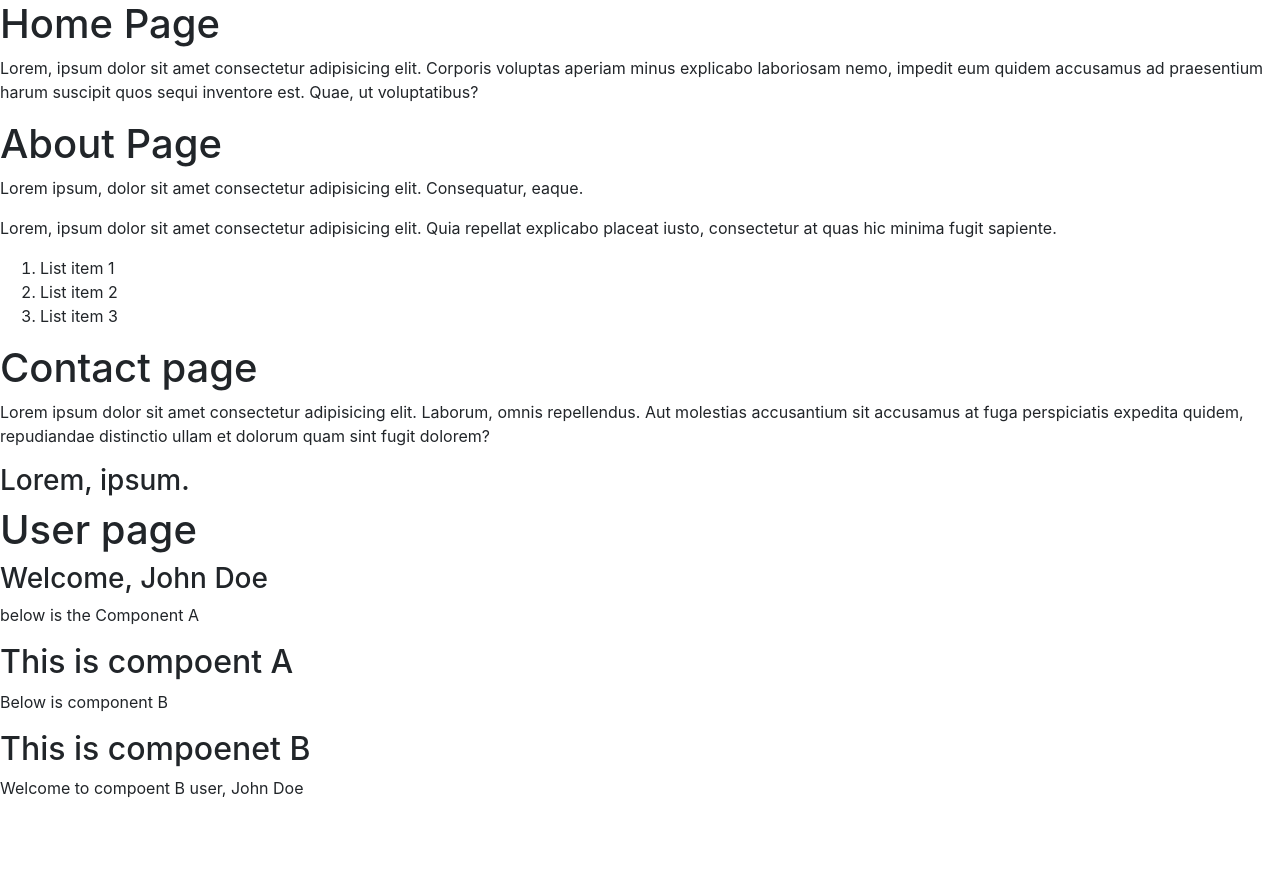
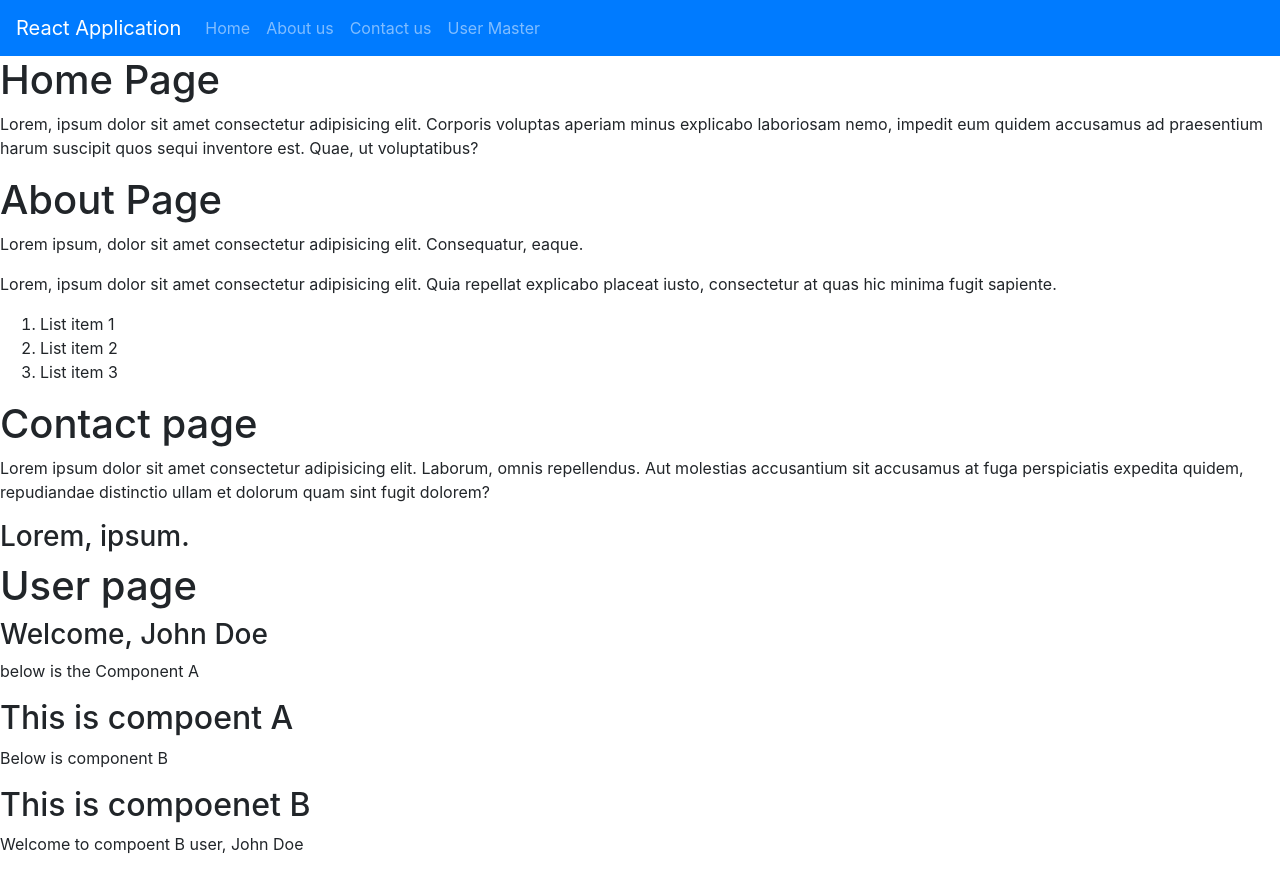
Before and after one commit to shirkeamy/October2024Batch, a React (Create React App) app in the folder react-test/my-app/: page /contact in a window 1280 px wide. Before the commit the page ends 816 px from the top, so only its background shows below. Built offline with nearby package versions, Linux system fonts and the light colour scheme.

Commit message:
Add navigation menu component

```diff
--- /dev/null
+++ b/react-test/my-app/src/Components/NavigationMenu.tsx
@@ -0,0 +1,32 @@
+import React from "react";
+
+const NavigationMenu: React.FC = () => {
+    return (
+
+        <nav className="navbar navbar-expand-lg navbar-dark bg-primary">
+            <a className="navbar-brand" href="/">React Application</a>
+            <button className="navbar-toggler" type="button" data-toggle="collapse" data-target="#navbarNav" aria-controls="navbarNav" aria-expanded="false" aria-label="Toggle navigation">
+                <span className="navbar-toggler-icon" />
+            </button>
+            <div className="collapse navbar-collapse" id="navbarNav">
+                <ul className="navbar-nav">
+                    <li className="nav-item">
+                        <a className="nav-link" href="/">Home <span className="sr-only">(current)</span></a>
+                    </li>
+                    <li className="nav-item">
+                        <a className="nav-link" href="about">About us</a>
+                    </li>
+                    <li className="nav-item">
+                        <a className="nav-link" href="contact">Contact us</a>
+                    </li>
+                    <li className="nav-item">
+                        <a className="nav-link" href="user-details">User Master</a>
+                    </li>
+                </ul>
+            </div>
+        </nav>
+
+    )
+}
+
+export default NavigationMenu;
--- a/react-test/my-app/src/index.tsx
+++ b/react-test/my-app/src/index.tsx
@@ -6,6 +6,7 @@
 import "bootstrap/dist/css/bootstrap.css";
 import "bootstrap/dist/js/bootstrap";
 import "bootstrap/dist/js/bootstrap.bundle";
+import NavigationMenu from './Components/NavigationMenu';
 
 
 const root = ReactDOM.createRoot(
@@ -13,6 +14,7 @@
 );
 root.render(
   <React.StrictMode>
+    <NavigationMenu />
     <App />
   </React.StrictMode>
 );
```
